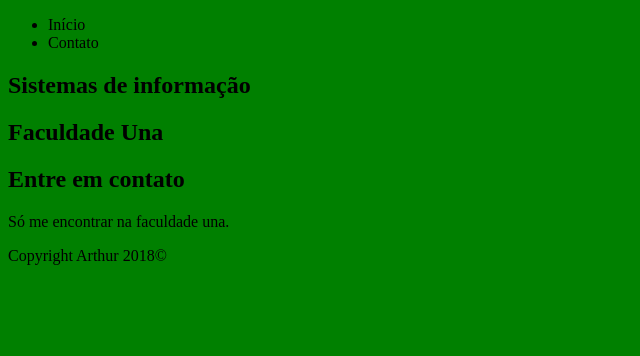
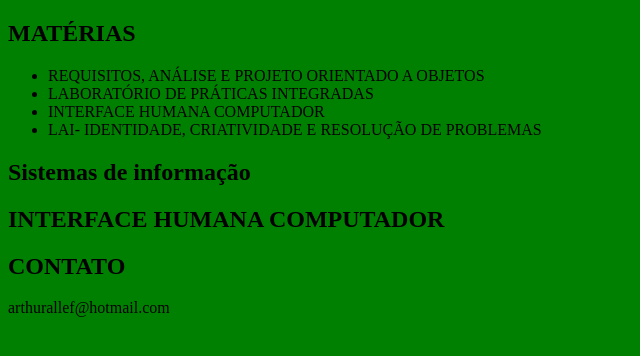
Before and after one commit to arthur4181/IHC-Tchunai, a plain HTML site: page index.html in a window 1280 px wide. Shown: the whole page, without its empty margins (0-640 px from the left). Drawn offline with Linux system fonts and the light colour scheme.

Commit message:
Update index.html

```diff
--- a/index.html
+++ b/index.html
@@ -8,11 +8,16 @@
 
 </head>
 <body>
+	  <article>
+	        <header>
+	            <h2>MATÉRIAS</h2>
 	 <header>
 	    <nav>
 	        <ul>
-	            <li>Início</li>
-	            <li>Contato</li>
+	            <li>REQUISITOS, ANÁLISE E PROJETO ORIENTADO A OBJETOS</li>
+	            <li>LABORATÓRIO DE PRÁTICAS INTEGRADAS</li>
+		    <li>INTERFACE HUMANA COMPUTADOR</li>
+		    <li>LAI- IDENTIDADE, CRIATIVIDADE E RESOLUÇÃO DE PROBLEMAS</li>
 	        </ul>
 	    </nav>
 	</header>
@@ -24,16 +29,13 @@
 
 	    <article>
 	        <header>
-	            <h2>Faculdade Una</h2>
+	            <h2>INTERFACE HUMANA COMPUTADOR</h2>
 
 	<aside>
-	    <h2>Entre em contato</h2>
-	    <p>Só me encontrar na faculdade una.</p>
+	    <h2>CONTATO</h2>
+	    <p>arthurallef@hotmail.com</p>
 	</aside>
 
-	<footer>
-	    <p>Copyright Arthur 2018©</p>
-	</footer>
 </body>
 </html>
 
```
